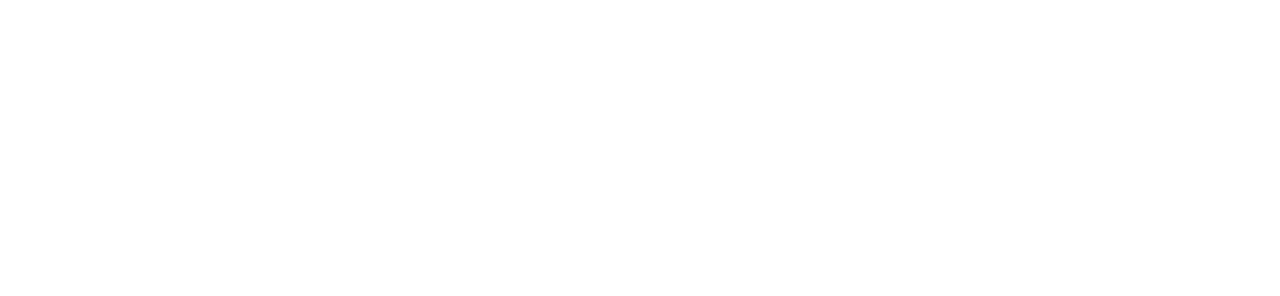
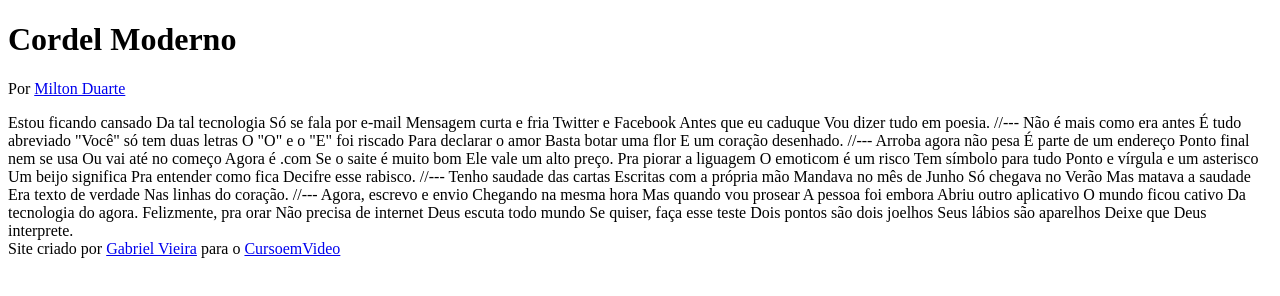
Before and after one commit to gvs006/projeto-cordel, a plain HTML site: page index.html in a window 1280 px wide. Drawn offline with Linux system fonts and the light colour scheme.

Commit message:
update index.html

```diff
--- a/index.html
+++ b/index.html
@@ -1,13 +1,85 @@
 <!DOCTYPE html>
 <html lang="pt-br">
+
 <head>
     <meta charset="UTF-8">
     <meta http-equiv="X-UA-Compatible" content="IE=edge">
     <meta name="viewport" content="width=device-width, initial-scale=1.0">
-    <title>Projeto Cordel</title>
+    <title>Cordel Moderno</title>
     <link rel="stylesheet" href="style.css">
 </head>
+
 <body>
+    <header>
+        <h1>Cordel Moderno</h1>
+        <p>Por <a href="https://www.recantodasletras.com.br/poesias/3186743" target="_blank">Milton Duarte</a></p>
+    </header>
 
+    Estou ficando cansado
+    Da tal tecnologia
+    Só se fala por e-mail
+    Mensagem curta e fria
+    Twitter e Facebook
+    Antes que eu caduque
+    Vou dizer tudo em poesia.
+
+    //---
+
+    Não é mais como era antes
+    É tudo abreviado
+    "Você" só tem duas letras
+    O "O" e o "E" foi riscado
+    Para declarar o amor
+    Basta botar uma flor
+    E um coração desenhado.
+
+    //---
+
+    Arroba agora não pesa
+    É parte de um endereço
+    Ponto final nem se usa
+    Ou vai até no começo
+    Agora é .com
+    Se o saite é muito bom
+    Ele vale um alto preço.
+
+    Pra piorar a liguagem
+    O emoticom é um risco
+    Tem símbolo para tudo
+    Ponto e vírgula e um asterisco
+    Um beijo significa
+    Pra entender como fica
+    Decifre esse rabisco.
+
+    //---
+
+    Tenho saudade das cartas
+    Escritas com a própria mão
+    Mandava no mês de Junho
+    Só chegava no Verão
+    Mas matava a saudade
+    Era texto de verdade
+    Nas linhas do coração.
+
+    //---
+
+    Agora, escrevo e envio
+    Chegando na mesma hora
+    Mas quando vou prosear
+    A pessoa foi embora
+    Abriu outro aplicativo
+    O mundo ficou cativo
+    Da tecnologia do agora.
+
+    Felizmente, pra orar
+    Não precisa de internet
+    Deus escuta todo mundo
+    Se quiser, faça esse teste
+    Dois pontos são dois joelhos
+    Seus lábios são aparelhos
+    Deixe que Deus interprete.
+
+    <footer>Site criado por <a href="https://github.com/gvs006" target="_blank">Gabriel Vieira</a> para o <a href="https://www.cursoemvideo.com" target="_blank">CursoemVideo</a></footer>
 </body>
+
 </html>
```
